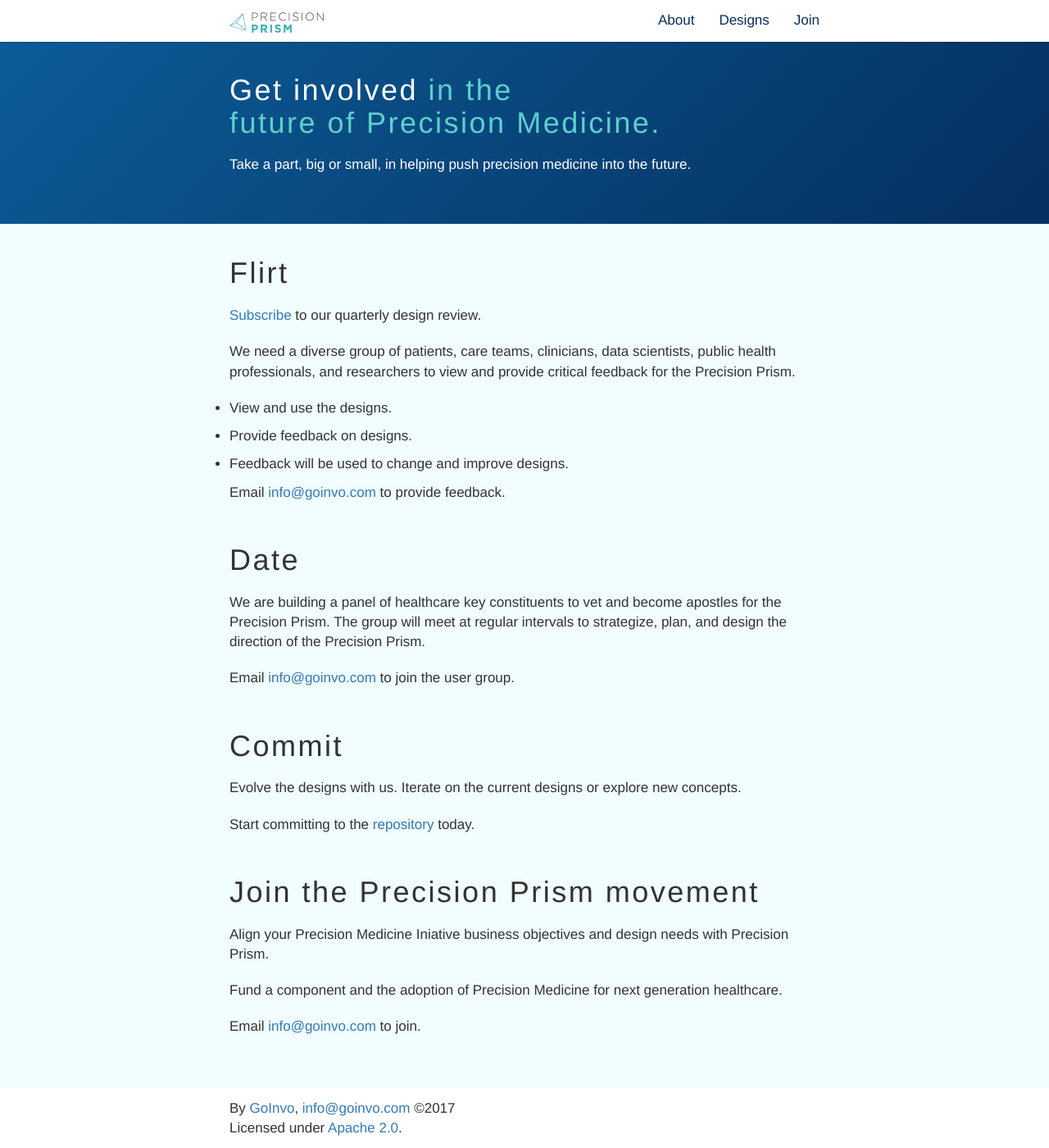
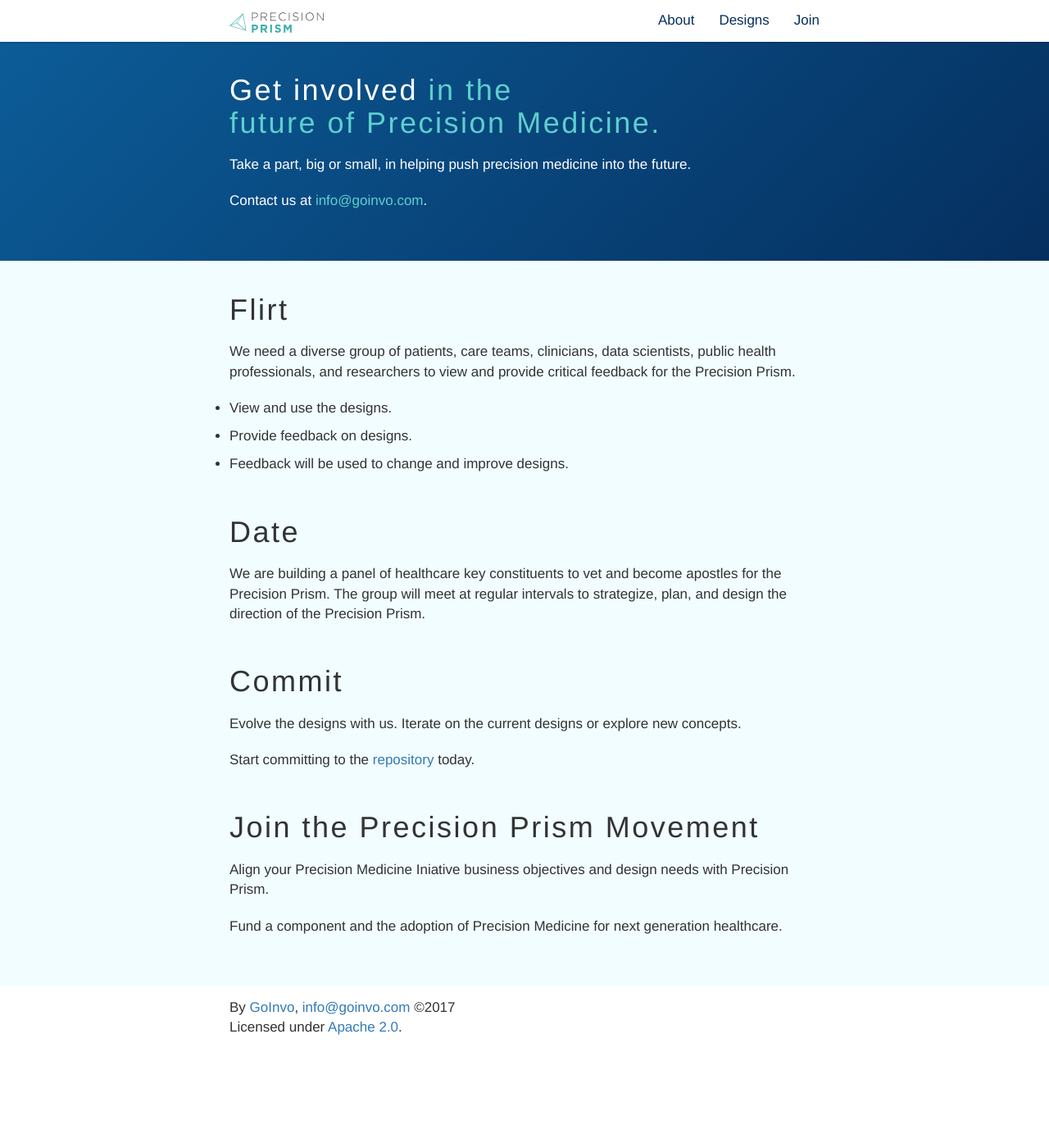
Before and after one commit to goinvo/PrecisionPrism, a Jekyll site: the page built from docs/join.html, in a window 1280 px wide and 1400 px high. Shown: the whole window at 82% size. Built offline with Jekyll 4.4.1, drawn with Linux system fonts in a browser that asks for light colours; nearby versions of some CDN libraries.

Commit message:
Consolidated redudant emails.

```diff
--- a/docs/join.html
+++ b/docs/join.html
@@ -8,14 +8,14 @@
     <h1><span>Get involved</span> in the<br/>future of Precision Medicine.</h1>
 
     <p>Take a part, big or small, in helping push precision medicine into the future.</p>
+
+    <p>Contact us at <a href="mailto:{{ site.author.email }}?subject=Join Precision Prism">{{ site.author.email }}</a>.</p>
   </div>
 </div>
 
 <div class="edge-to-edge masthead-light">
   <div class="container">
     <h1>Flirt</h1>
-
-    <p><a href="mailto:{{ site.author.email }}?subject=Prism Subcribe">Subscribe</a> to our quarterly design review.</p>
 
     <p>We need a diverse group of patients, care teams, clinicians, data scientists, public health professionals, and researchers to view and provide critical feedback for the Precision Prism.</p>
 
@@ -25,13 +25,9 @@
       <li>Feedback will be used to change and improve designs.</li>
     </ul>
 
-    <p>Email <a href="mailto:{{ site.author.email }}?subject=Prism Feedback">{{ site.author.email }}</a> to provide feedback.</p>
-
     <h1>Date</h1>
 
     <p>We are building a panel of healthcare key constituents to vet and become apostles for the Precision Prism. The group will meet at regular intervals to strategize, plan, and design the direction of the Precision Prism.</p>
-
-    <p>Email <a href="mailto:{{ site.author.email }}?subject=Prism User Group">{{ site.author.email }}</a> to join the user group.</p>
 
     <h1>Commit</h1>
 
@@ -39,12 +35,10 @@
 
     <p>Start committing to the <a href="https://github.com/goinvo/PrecisionPrism">repository</a> today.</p>
 
-    <h1>Join the Precision Prism movement</h1>
+    <h1>Join the Precision Prism Movement</h1>
 
     <p>Align your Precision Medicine Iniative business objectives and design needs with Precision Prism.</p>
 
     <p>Fund a component and the adoption of Precision Medicine for next generation healthcare.</p>
-
-    <p>Email <a href="mailto:{{ site.author.email }}?subject=Prism Sponsor">{{ site.author.email }}</a> to join.</p>
   </div>
 </div>
```
